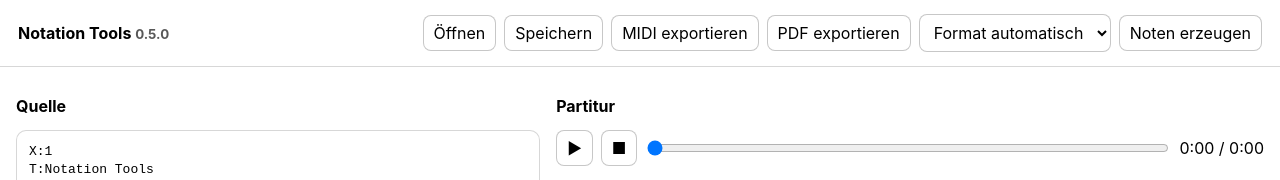
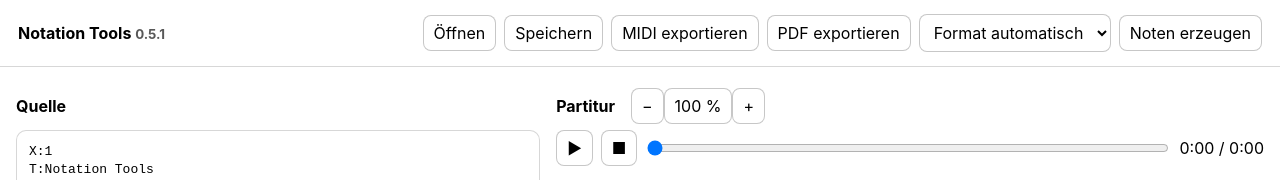
Before and after one commit to wibem1/Notation-Tools, a website built with Vite: page index.html in a window 1280 px wide. Shown: the top 180 px of the page. Built offline with nearby package versions, Linux system fonts and the light colour scheme; files whose address does not match are found by name.

Commit message:
Notation Tools 0.5.1: add score zoom controls

```diff
--- a/index.html
+++ b/index.html
@@ -1,7 +1,7 @@
-<!doctype html><html lang="de"><head><meta charset="utf-8"><meta name="viewport" content="width=device-width,initial-scale=1"><title>Notation Tools 0.5.0</title><link rel="stylesheet" href="./style.css"></head><body><header><strong>Notation Tools <small>0.5.0</small></strong><nav><label>Öffnen <input id="open" type="file" accept=".abc,.ly,.ily,.xml,.musicxml" hidden></label><button id="save">Speichern</button><button id="exportMidi">MIDI exportieren</button><button id="exportPdf">PDF exportieren</button><select id="format"><option value="auto">Format automatisch</option><option value="abc">ABC</option><option value="lilypond">LilyPond</option><option value="musicxml">MusicXML</option></select><button id="render">Noten erzeugen</button></nav></header><main><section><h2>Quelle</h2><textarea id="source">X:1
+<!doctype html><html lang="de"><head><meta charset="utf-8"><meta name="viewport" content="width=device-width,initial-scale=1"><title>Notation Tools 0.5.1</title><link rel="stylesheet" href="./style.css"></head><body><header><strong>Notation Tools <small>0.5.1</small></strong><nav><label>Öffnen <input id="open" type="file" accept=".abc,.ly,.ily,.xml,.musicxml" hidden></label><button id="save">Speichern</button><button id="exportMidi">MIDI exportieren</button><button id="exportPdf">PDF exportieren</button><select id="format"><option value="auto">Format automatisch</option><option value="abc">ABC</option><option value="lilypond">LilyPond</option><option value="musicxml">MusicXML</option></select><button id="render">Noten erzeugen</button></nav></header><main><section><h2>Quelle</h2><textarea id="source">X:1
 T:Notation Tools
 M:4/4
 L:1/4
 Q:1/4=120
 K:C
-C D E F | G2 G2 |</textarea></section><section><div class="row"><h2>Partitur</h2><span id="kind"></span></div><div id="player" class="row" hidden><button id="play">▶︎</button><button id="stop">■</button><input id="seek" type="range" min="0" max="1" step=".01" value="0"><span id="time">0:00 / 0:00</span></div><div id="score" class="score">ABC oder LilyPond öffnen.</div><pre id="status">bereit</pre></section></main><script src="./vendor/jquery-1.11.1.min.js"></script><script src="./vendor/xml2abc-min.js"></script><script src="https://cdn.jsdelivr.net/npm/abcjs@6.5.2/dist/abcjs-basic-min.js"></script><script type="module" src="./app.js"></script></body></html>
+C D E F | G2 G2 |</textarea></section><section><div class="row"><h2>Partitur</h2><span id="kind"></span><span class="zoom"><button id="zoomOut" title="Verkleinern">−</button><button id="zoomReset" title="100 %">100 %</button><button id="zoomIn" title="Vergrößern">+</button></span></div><div id="player" class="row" hidden><button id="play">▶︎</button><button id="stop">■</button><input id="seek" type="range" min="0" max="1" step=".01" value="0"><span id="time">0:00 / 0:00</span></div><div id="score" class="score">ABC oder LilyPond öffnen.</div><pre id="status">bereit</pre></section></main><script src="./vendor/jquery-1.11.1.min.js"></script><script src="./vendor/xml2abc-min.js"></script><script src="https://cdn.jsdelivr.net/npm/abcjs@6.5.2/dist/abcjs-basic-min.js"></script><script type="module" src="./app.js"></script></body></html>
```
